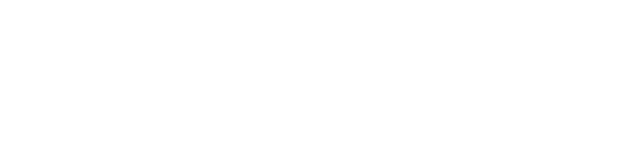
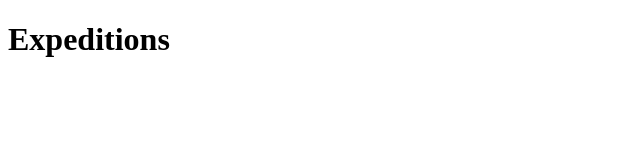
Before and after one commit to darrenhubbard/githubudacity, a plain HTML site: page index.html in a window 1280 px wide. Shown: the whole page, without its empty margins (0-640 px from the left). Drawn offline with Linux system fonts and the light colour scheme.

Commit message:
Add header to blog

```diff
--- a/index.html
+++ b/index.html
@@ -8,7 +8,9 @@
     <link rel="stylesheet" href="css/app.css">
 </head>
 <body>
-
+<header>
+    <h1>Expeditions</h1>
+</header>
     <script src="js/app.js"></script>
 </body>
 </html>
```
